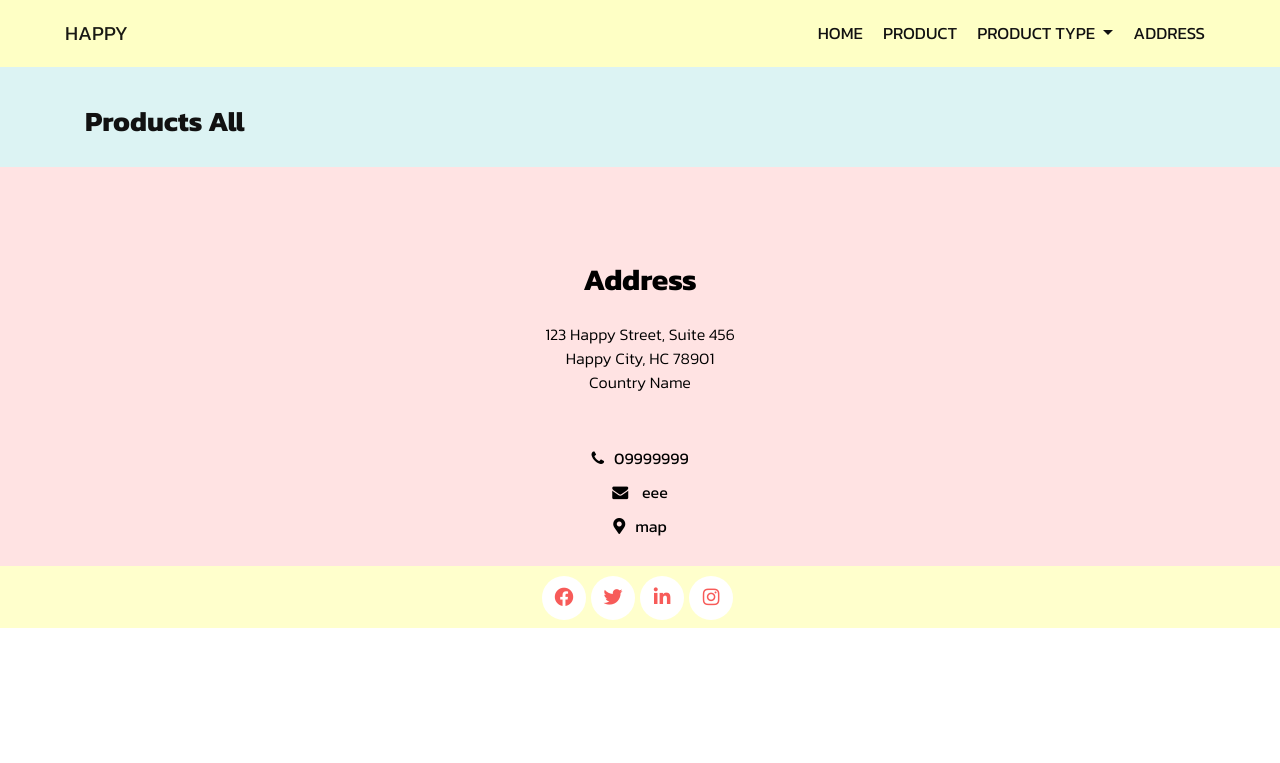
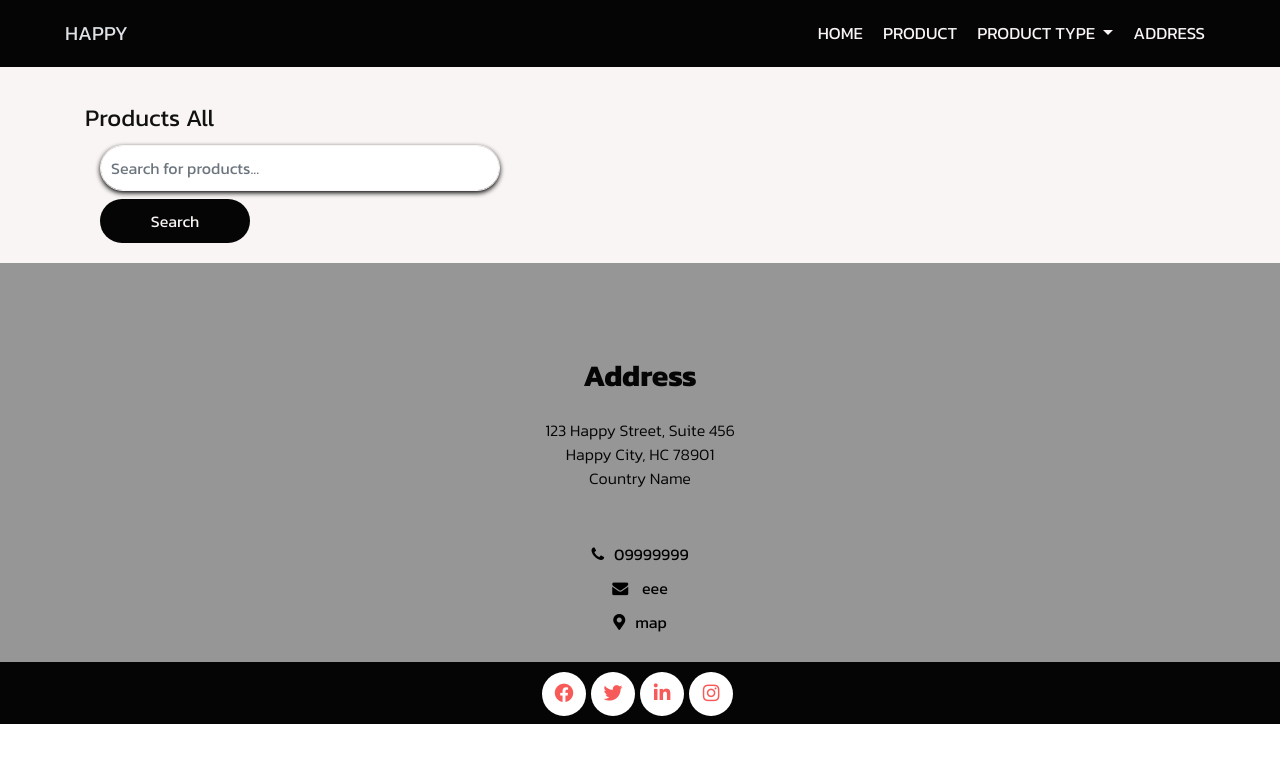
Before and after one commit to Asdzxc2595/Asdzxc2595, a PHP site: page /product.php in a window 1280 px wide. Shown: the top 763 px of the page. Run offline with PHP 8.4, Linux system fonts and the light colour scheme; data that the repository does not hold is empty; some libraries are stand-ins or nearby versions; some web fonts are replaced.

Commit message:
push test

```diff
--- a/css/responsive.css
+++ b/css/responsive.css
@@ -359,7 +359,7 @@
         font-size: 15px;
     }
     .client_section {
-        background: rgb(208, 125, 107, 0.6);
+        background: #FAF5F5;
         background-size: cover;
     }
     .client_left {
@@ -430,8 +430,8 @@
     }
     #banner_slider a.carousel-control-next {
         right: 0px;
-        top: 585px;
-        left: 170px;
+        padding-bottom:  50%;
+        padding-top: 50%;
         display: none;
     }
     #banner_slider a.carousel-control-prev {
--- a/css/style.css
+++ b/css/style.css
@@ -226,7 +226,7 @@ button {
 .header_bg {
     width: 100%;
     float: left;
-    background-image: url(../images/header-bg.png);
+    background-image: url(../images/back.png);
     height: auto;
     background-size: 100%;
     background-repeat: no-repeat;
@@ -236,7 +236,7 @@ button {
     z-index: 1000;
 }
 .header_bg .navbar-expand-lg .navbar-nav .nav-link {
-    color: #111111;
+    color: #FAF5F5;
 
 }
 
@@ -271,6 +271,7 @@ button {
 }
 
 .navbar-brand {
+        color: #dee2e6 !important;
     margin: 0px;
     float: right;
     position: fixed;
@@ -379,14 +386,14 @@ button {
     float: left;
 }
 .body-background{
-    background-color: #DCF3F3;
+    background-color: #FAF5F5 !important;
 }
 
 .about_bt a {
     width: 100%;
     float: left;
     font-size: 18px;
-    background-color: #d48272;
+    background-color: #4a4949;
     color: #fefefd;
     text-align: center;
     padding: 12px;
@@ -911,7 +953,7 @@ textarea#comment.massage-bt::placeholder {
     width: 100%;
     float: left;
     height: auto;
-    background-image: url(../images/pink.png);
+background-color: #969696;
     background-size: 100% 100%;
     padding: 90px 0px 0px 0px;
 
@@ -922,7 +964,7 @@ textarea#comment.massage-bt::placeholder {
     float: left;
     text-align: center;
     font-size: 30px;
-    color: #000000;
+    color: #050505;
     font-weight: bold;
     padding-bottom: 20px;
 }
@@ -931,16 +973,15 @@ textarea#comment.massage-bt::placeholder {
     width: 60%;
     margin: 0 auto;
     font-size: 16px;
-    color: #000000;
+    color: #050505;
     text-align: center;
 }
 
 .location_text {
-    width: 100%;
     margin: 0 auto;
     text-align: center;
     padding-top: 50px;
-    color: #000;
+    color: #050505;
 }
 
 .location_text ul {
@@ -1064,7 +1108,7 @@ textarea#comment.update_mail::placeholder {
     width: 100%;
     float: left;
     background-color:
-    #ffffcc;
+    #050505 !important;
     height: auto;
 }
 
@@ -1119,23 +1163,25 @@ textarea#comment.update_mail::placeholder {
     box-shadow: 0 4px 8px rgba(0,0,0,0.1);
 }
 
-.product_title {
-    font-size: 28px;
-    font-weight: bold;
-    margin-bottom: 15px;
-}
+
 
 .detill-text {
     text-align: left;
     font-size: 15px;
     color: #333;
     margin-bottom: 20px;
-
-
+}
+.detill-text h1{
+    color: #050505;
+    font-size: 25px;
+}
+.detill-text img {
+border-radius: 8px;
 }
 .product_description {
     white-space: pre-wrap;
     text-align: left;
+    color: #606E76 !important;
 }
 
 .product_price {
@@ -1289,3 +1345,51 @@ textarea#comment.update_mail::placeholder {
     text-align: 35px;
     width: 350px  ;
 }
+/* กำหนดสไตล์สำหรับฟอร์มค้นหา */
+form {
+    flex-direction: column;
+    align-items: center;
+    margin-bottom: 20px;
+}
+
+.form-control {
+    width: 100%;
+    max-width: 400px;
+    padding: 10px;
+    border-radius: 25px;
+    border: 1px solid #FAF5F5;
+    box-shadow: 0 2px 5px #050505;
+    transition: border-color 0.3s ease, box-shadow 0.3s ease;
+}
+
+.form-control:focus {
+    border-color: #007bff;
+    box-shadow: 0 2px 10px #606E76;
+}
+
+.btn {
+    width: 100%;
+    max-width: 150px;
+    padding: 10px;
+    border-radius: 25px;
+    background-color: #050505;
+    border: none;
+    color: #FAF5F5;
+    cursor: pointer;
+    transition: background-color 0.3s ease, box-shadow 0.3s ease;
+}
+
+.btn:hover {
+    background-color: #969696;;
+    box-shadow: 0 2px 10px #050505;
+    color: #050505;
+}
+
+.btn:active {
+    background-color: #050505;
+    box-shadow: 0 2px 5px #FAF5F5;
+}
+
+.mt-2 {
+    margin-top: 10px;
+}
--- a/footer.php
+++ b/footer.php
@@ -1,3 +1,4 @@
+
 <div class="footer_social_icon">
     <ul>
     <!-- //© 2024 Happy. All rights reserved. -->
--- a/nav.php
+++ b/nav.php
@@ -21,9 +21,9 @@
 <body>
     <div class="header_section header_bg body-background">
         <div class="container-fluid">
-            <nav class="navbar navbar-expand-lg navbar-light bg-light">
-                <a class="navbar-brand" href="index.php">HAPPY</a>
-                <button class="navbar-toggler" type="button" data-toggle="collapse" data-target="#navbarSupportedContent" aria-controls="navbarSupportedContent" aria-expanded="false" aria-label="Toggle navigation">
+            <nav class="navbar navbar-expand-lg  bg-light navbar-light ">
+                <a class=" navbar-brand" href="index.php">HAPPY</a>
+                <button class="navbar-toggler ml-auto" type="button" data-toggle="collapse" data-target="#navbarSupportedContent" aria-controls="navbarSupportedContent" aria-expanded="false" aria-label="Toggle navigation">
                     <span class="navbar-toggler-icon"></span>
                 </button>
                 <div class="collapse navbar-collapse" id="navbarSupportedContent">
--- a/product.php
+++ b/product.php
@@ -29,13 +29,25 @@
     <div class="product_section layout_padding body-background">
         <div class="container">
             <h1 class="product_title">Products All</h1>
-            <!-- <div class="col-md-6 text-right mb-3">
-                <input type="text" id="searchInput" class="form-control" placeholder="Search for products...">
-            </div> -->
+            <div class="col-md-6 mb-3">
+            <form method="GET" action="">
+                <input type="text" name="search" class="form-control" placeholder="Search for products...">
+                <button type="submit" class="btn btn-primary mt-2">Search</button>
+            </form>
+        </div>
         <div class="row">
             <?php
             require 'db_connect.php';
+            $search = isset($_GET['search']) ? $_GET['search'] : '';
+
+            if (!empty($search)) {
+                $stmt = $pdo->prepare("SELECT * FROM product WHERE name_product LIKE ?");
+                $stmt->execute(['%' . $search . '%']);
+            } else {
+                // ถ้าไม่มีคำค้นหา ให้แสดงสินค้าทั้งหมด
                 $stmt = $pdo->query("SELECT * FROM product");
+            }
+
             $products = $stmt->fetchAll(PDO::FETCH_ASSOC);
             foreach ($products as $product) {
                 ?>
```
Also changed, not shown: other parts of css/style.css (+100 -46 lines), index.php (+28 -1 lines), producttype.php (+8 -1 lines), css/bootstrap.css, images/The_Treatment_Lotion.jpg (added), images/back.png (added), images/backbg.png (added), images/image-Photoroom.png (added), images/lm_prod_99912_TH_4x5_1.jpg (added), js/showimg.js (added). Lines whose indentation alone changed are shown as unchanged.
